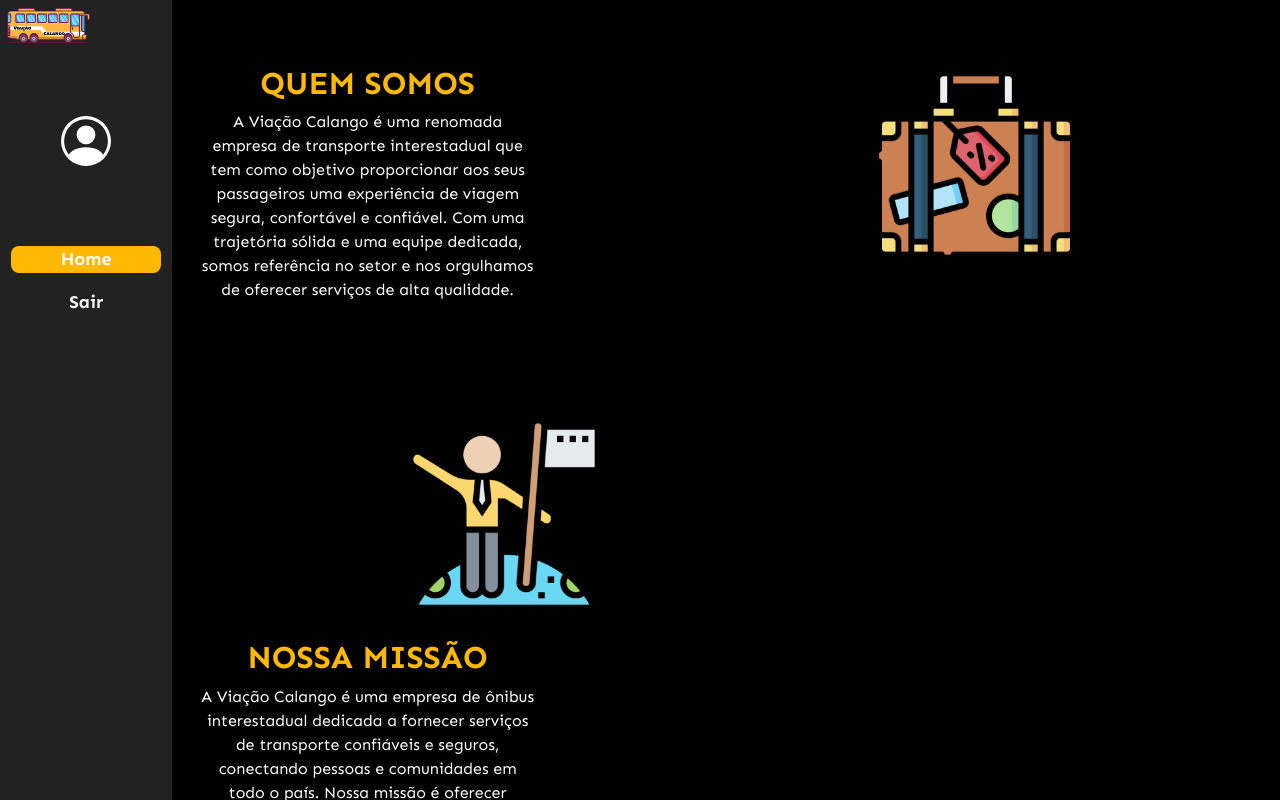
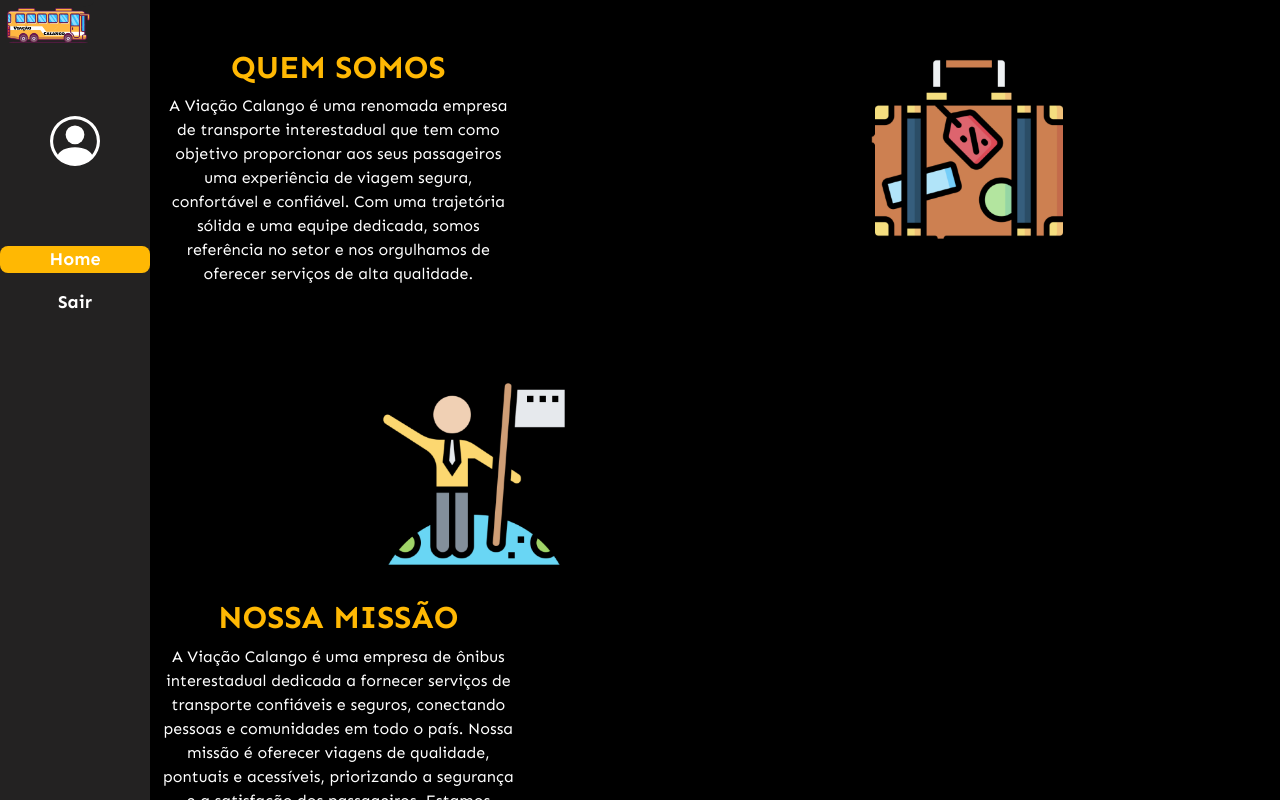
Before and after one commit to TheBestGekyume/Via-oCalango, a React (Vite) app in the folder FrontEnd/: page /about in a window 1280 px wide. Shown: the top 800 px of the page. Built offline with nearby package versions, Linux system fonts and the light colour scheme; sample sign-in values are in the browser's storage.

Commit message:
ajusta o about

```diff
--- a/FrontEnd/src/pages/About/About.jsx
+++ b/FrontEnd/src/pages/About/About.jsx
@@ -16,7 +16,7 @@ export function About() {
 
     if (token) {
         return (
-            <div id='about' className='p-3 vw-100 h-100 text-white'>
+            <div id='about' className='text-white'>
                 <section className='container-fluid my-5'>
                     <div class="row gap-4">
                         <div className='col-4 text-center'>
@@ -32,7 +32,7 @@ export function About() {
                     </div>
                 </section>
 
-                <section className='container-fluid mt-5 pt-5'>
+                <section className='container-fluid mt-5 pt-4'>
                     <div class="row gap-4">
                         <div className='col-2'></div>
 
@@ -46,10 +46,8 @@ export function About() {
                             <h2>NOSSA MISSÃO</h2>
                             <p>A Viação Calango é uma empresa de ônibus interestadual dedicada a fornecer serviços de transporte confiáveis e seguros, conectando pessoas e comunidades em todo o país. Nossa missão é oferecer viagens de qualidade, pontuais e acessíveis, priorizando a segurança e a satisfação dos passageiros. Estamos comprometidos em ser uma empresa de referência no setor, contribuindo para a mobilidade e o desenvolvimento do país.</p>
                         </div>
-
                     </div>
                 </section>
-
 
             </div>
         );
```
